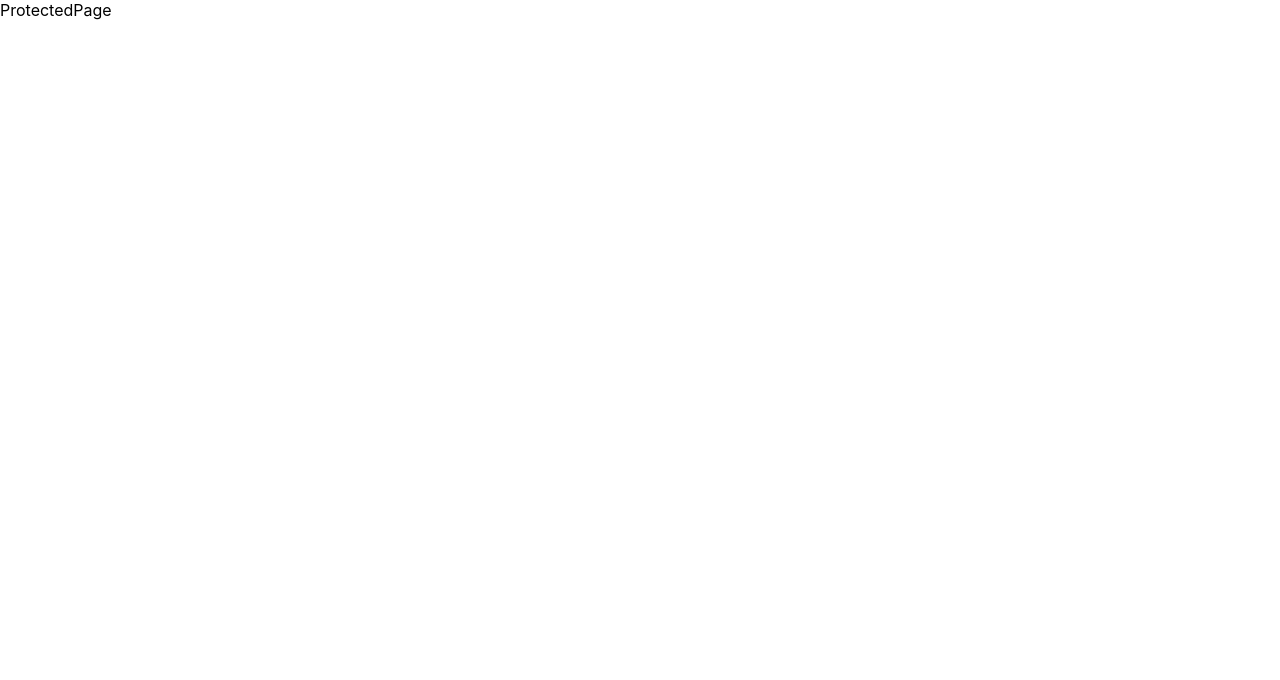
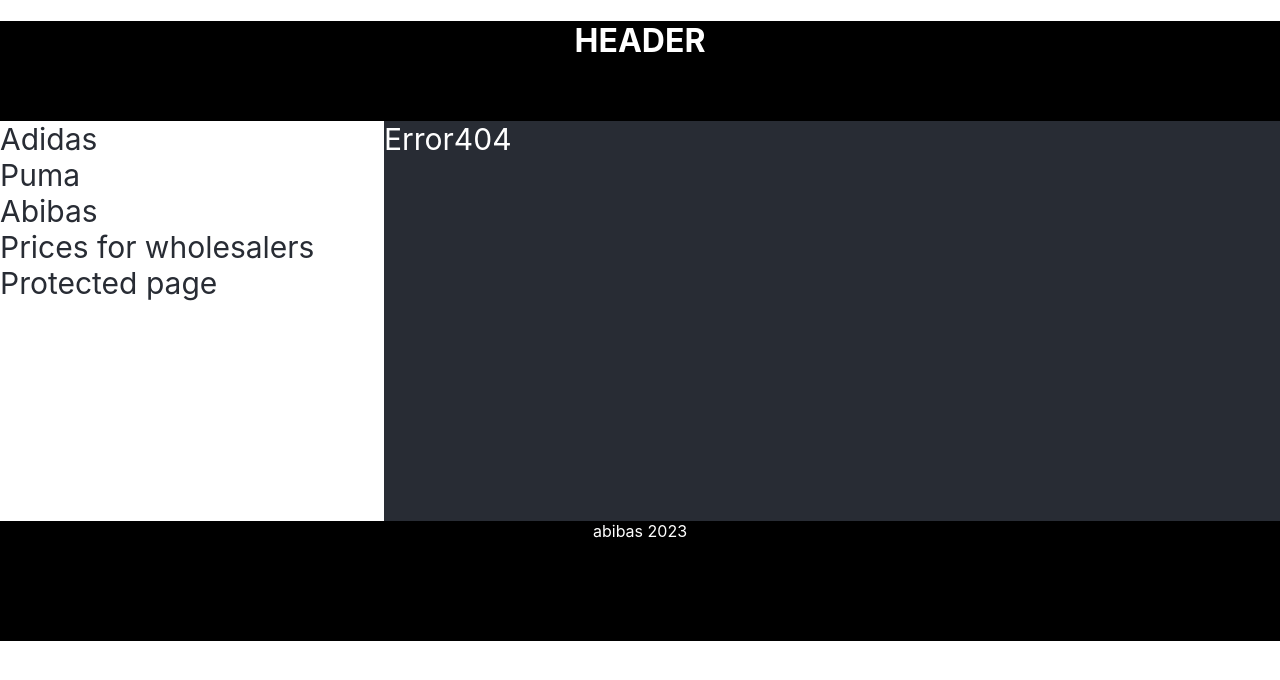
Before and after one commit to dron185/react-router-dom, a React (Create React App) app: page /error in a window 1280 px wide. Before the commit this address had no page. Shown: the top 680 px of the page. Built offline with nearby package versions, Linux system fonts and the light colour scheme.

Commit message:
fix: some refactoring ProtectedRoute and router

```diff
--- a/src/routes/ProtectedRoute.tsx
+++ b/src/routes/ProtectedRoute.tsx
@@ -1,19 +1,16 @@
 // @flow
 import * as React from 'react';
-import {ReactNode, useState} from "react";
-import {ProtectedPage} from "../components/pages/ProtectedPage";
-import {Error404} from "../components/pages/Error404";
+import {ReactNode, useState} from 'react';
+import {Navigate} from "react-router-dom";
 
 type ProtectedRouteProps = {
     //children: React.ReactNode;
     children: ReactNode;
 };
 
-export const ProtectedRoute: React.FC<ProtectedRouteProps> = ({children}) => {
-    const [isAccess, setIsAccess] = useState(true)
-    return (
-        <div>
-            {isAccess ? <ProtectedPage/> : <Error404/>}
-        </div>
-    );
+export const ProtectedRoute = ({children}: ProtectedRouteProps) => {
+    //const [isAccess, setIsAccess] = useState(true)
+
+    const isAccess = false
+    return <> {isAccess ? children : <Navigate to={'/error'}/>} </>
 };
--- a/src/routes/router.tsx
+++ b/src/routes/router.tsx
@@ -23,14 +23,14 @@
     ABIBAS: '/abibas',
     PRICES: '/prices',
     MODEL: '/:model/:id',
-    PROTECTED_PAGE: '/protected',
+    ERROR: '/error',
 } as const;
 
 export const router = createBrowserRouter([
     {
         path: "/",
         element: <App/>,
-        errorElement: <ProtectedRoute><Error404/></ProtectedRoute>,
+        errorElement: <Error404/>,
         children: [
             {
                 path: PATH.ADIDAS,
@@ -53,12 +53,16 @@
                 element: <Model/>,
             },
             {
-                path: PATH.PROTECTED_PAGE,
+                path: '/protected',
                 element: (
                     <ProtectedRoute>
                         <ProtectedPage/>
                     </ProtectedRoute>
                 ),
+            },
+            {
+                path: PATH.ERROR,
+                element: <Error404/>,
             },
 
         ]
```
